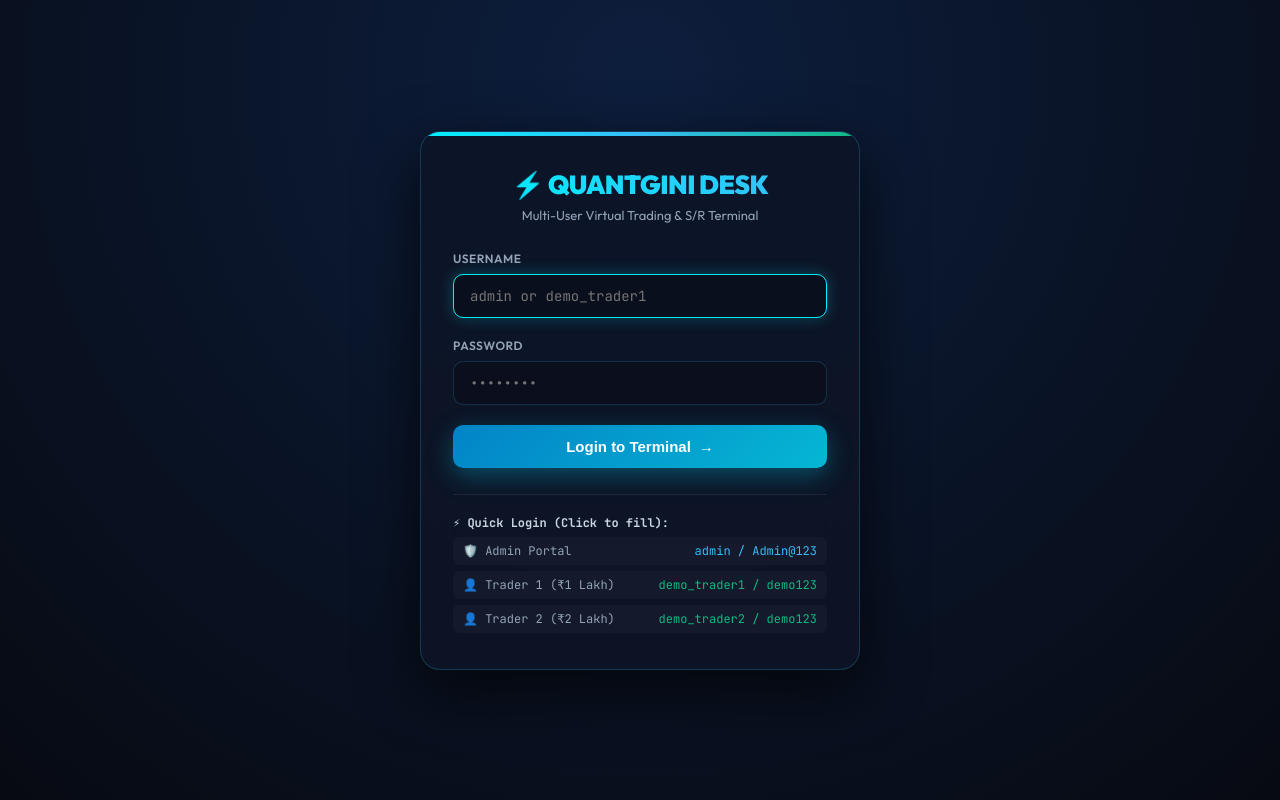
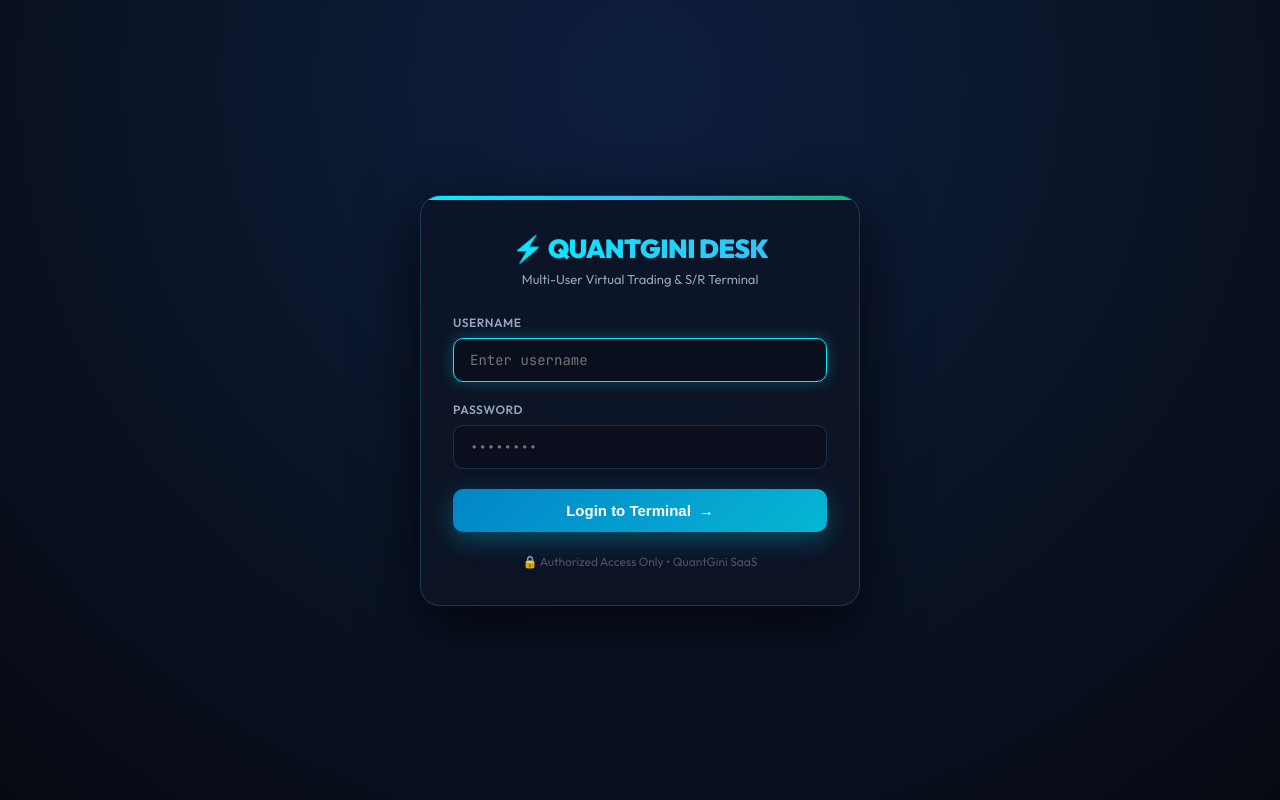
Before and after one commit to eshangtm/nse-trading-webapp, a FastAPI app: page /login in a window 1280 px wide. Run offline with FastAPI, Linux system fonts and the light colour scheme.

Commit message:
Hide admin credentials from public login page for security

```diff
--- a/templates/login.html
+++ b/templates/login.html
@@ -160,7 +160,7 @@
     <form id="loginForm" onsubmit="handleLogin(event)">
         <div class="form-group">
             <label>Username</label>
-            <input type="text" id="username" class="form-control" placeholder="admin or demo_trader1" required autofocus>
+            <input type="text" id="username" class="form-control" placeholder="Enter username" required autofocus>
         </div>
 
         <div class="form-group">
@@ -173,21 +173,9 @@
         </button>
     </form>
 
-    <div class="demo-credentials">
-        <p style="font-weight: 700; color: #cbd5e1; margin-bottom: 6px;">⚡ Quick Login (Click to fill):</p>
-        <div class="demo-row" onclick="fillForm('admin', 'Admin@123')">
-            <span>🛡️ Admin Portal</span>
-            <span style="color: #38bdf8;">admin / Admin@123</span>
-        </div>
-        <div class="demo-row" onclick="fillForm('demo_trader1', 'demo123')">
-            <span>👤 Trader 1 (₹1 Lakh)</span>
-            <span style="color: #10b981;">demo_trader1 / demo123</span>
-        </div>
-        <div class="demo-row" onclick="fillForm('demo_trader2', 'demo123')">
-            <span>👤 Trader 2 (₹2 Lakh)</span>
-            <span style="color: #10b981;">demo_trader2 / demo123</span>
-        </div>
-    </div>
+    <p style="text-align: center; font-size: 12px; color: #475569; margin-top: 22px;">
+        🔒 Authorized Access Only &bull; QuantGini SaaS
+    </p>
 </div>
 
 <script>
```
